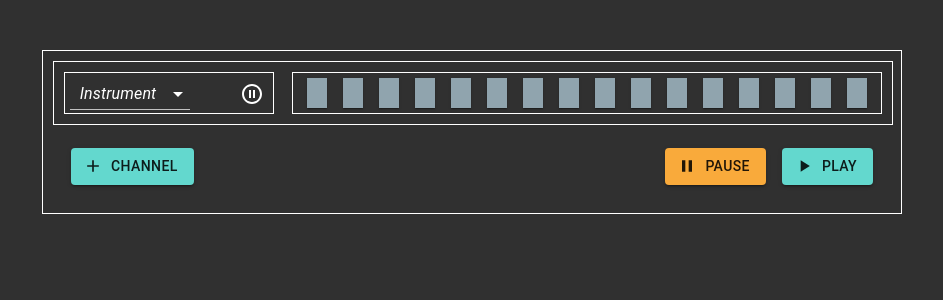
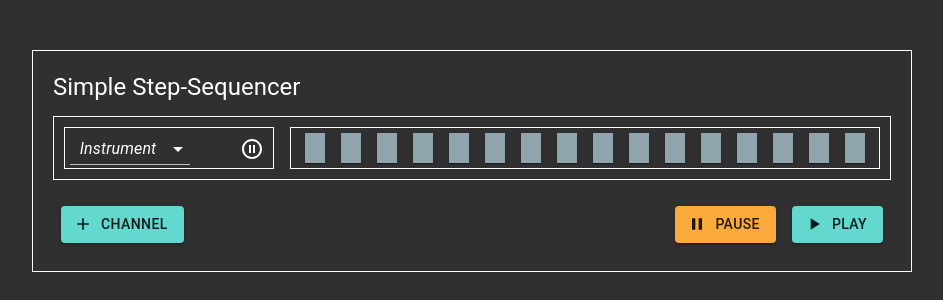
Before and after one commit to mdegraw/rxjs-drum-machine, a React (Create React App) app: page / in a window 1280 px wide. Shown: the top 300 px of the page, without its empty margins (168-1111 px from the left). Built offline with nearby package versions, Linux system fonts and the light colour scheme.

Commit message:
Update board style

```diff
--- a/src/components/board/board.component.tsx
+++ b/src/components/board/board.component.tsx
@@ -10,6 +10,7 @@ import AddIcon from '@material-ui/icons/Add';
 import Channel from '../channel/channel.component';
 import { clock } from '../../utils/clock.util';
 import { IState } from '../../interfaces/state.interface';
+import Typography from '@material-ui/core/Typography';
 
 const useStyles = makeStyles((theme: Theme) =>
   createStyles({
@@ -19,6 +20,9 @@ const useStyles = makeStyles((theme: Theme) =>
     },
     root: {
       padding: '10px !important',
+    },
+    channel: {
+      padding: '3px 10px !important'
     },
     button: {
       margin: theme.spacing(1),
@@ -59,9 +63,23 @@ export default function Board() {
       display='flex'
       flexDirection='column'
       border={1}
-      width='860px'
+      width='880px'
     >
-      {channels}
+      <Box
+        className={classes.root}
+        display='flex'
+        flexDirection='row'
+      >
+        <Typography variant='h5'>Simple Step-Sequencer</Typography>
+      </Box>
+
+      {channels.map(channel => (
+        <Box
+          className={classes.channel}
+          display='flex'
+          flexDirection='row'
+        >{channel}</Box>
+      ))}
       <Box
         className={classes.root}
         display='flex'
```
